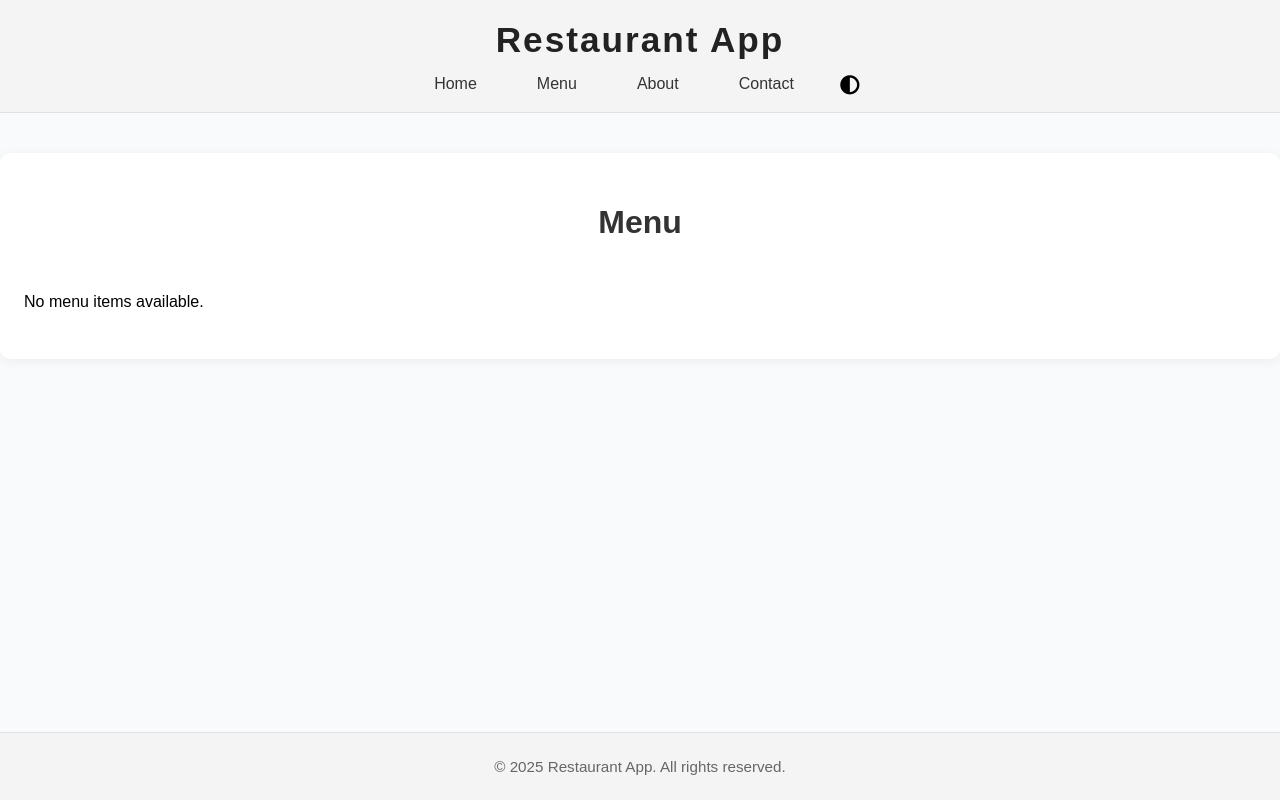
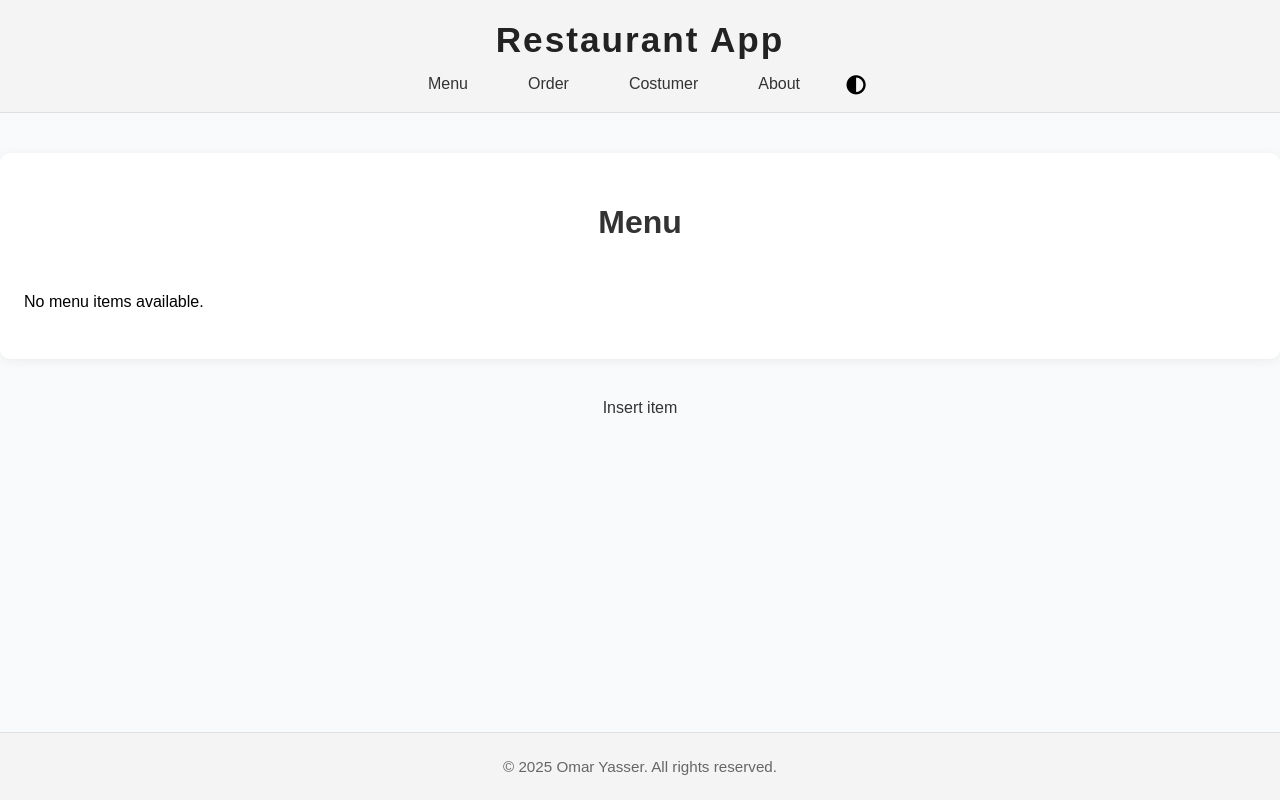
Before and after one commit to OmarYasser810/django-restaurant-app, a Django app: page / in a window 1280 px wide. Run offline with Django 5.2, Linux system fonts and the light colour scheme; data that the repository does not hold is empty; some libraries are stand-ins or nearby versions.

Commit message:
final menu version

```diff
--- a/restaurant_app/menu/templates/menu.html
+++ b/restaurant_app/menu/templates/menu.html
@@ -24,4 +24,10 @@
         <p>No menu items available.</p>
         {% endfor %}
     </div>
+</div>
+<div>
+    <ul>
+        <li><a href="{% url 'insert_menu_item' %}">Insert item</a></li>
+    </ul>
+</div>
 {% endblock content %}
--- a/restaurant_app/static/CSS/menu.css
+++ b/restaurant_app/static/CSS/menu.css
@@ -1,3 +1,30 @@
+ul {
+    list-style: none;
+    padding: 0;
+    margin: 15px 0 0 0;
+    display: flex;
+    justify-content: center;
+    gap: 24px;
+}
+
+ul li {
+    display: inline;
+}
+
+ul li a {
+    text-decoration: none;
+    color: #333;
+    padding: 8px 18px;
+    border-radius: 4px;
+    font-weight: 500;
+    transition: background 0.2s, color 0.2s;
+}
+
+ul li a:hover {
+    background: #333;
+    color: #fff;
+}
+
 .menu-container {
     max-width: 1300px;
     margin: 40px auto;
@@ -118,3 +145,12 @@ body.night-mode .menu-item .category {
 body.night-mode .menu-item .description {
     color: #b0b0b0;
 }
+
+body.night-mode ul li a {
+    color: #e0e0e0;
+}
+
+body.night-mode ul li a:hover {
+    background: #444;
+    color: #fff;
+}
--- a/restaurant_app/templates/index.html
+++ b/restaurant_app/templates/index.html
@@ -14,10 +14,10 @@
         <h1><a href="#">Restaurant App</a></h1>
         <nav>
             <ul>
-                <li><a href="#">Home</a></li>
                 <li><a href="{% url 'menu' %}">Menu</a></li>
+                <li><a href="#">Order</a></li>
+                <li><a href="#">Costumer</a></li>
                 <li><a href="#">About</a></li>
-                <li><a href="#">Contact</a></li>
                 <i class="fa-solid fa-circle-half-stroke"></i>
             </ul>
         </nav>
@@ -28,7 +28,7 @@
         {% endblock content %}
     </main>
     <footer>
-        <p>&copy; 2025 Restaurant App. All rights reserved.</p>
+        <p>&copy; 2025 Omar Yasser. All rights reserved.</p>
     </footer>
     <script src="{% static 'JS/index.js' %}"></script>
 </body>
```
Also changed, not shown: restaurant_app/media/menu/images/MSG-Smash-Burger-FT-RECIPE0124-d9682401f3554ef683e24311abdf342b.jpg (deleted), restaurant_app/media/menu/images/Sargento11501.jpg (deleted), restaurant_app/media/menu/images/Screenshot_2025-10-03_195607.png (added).
